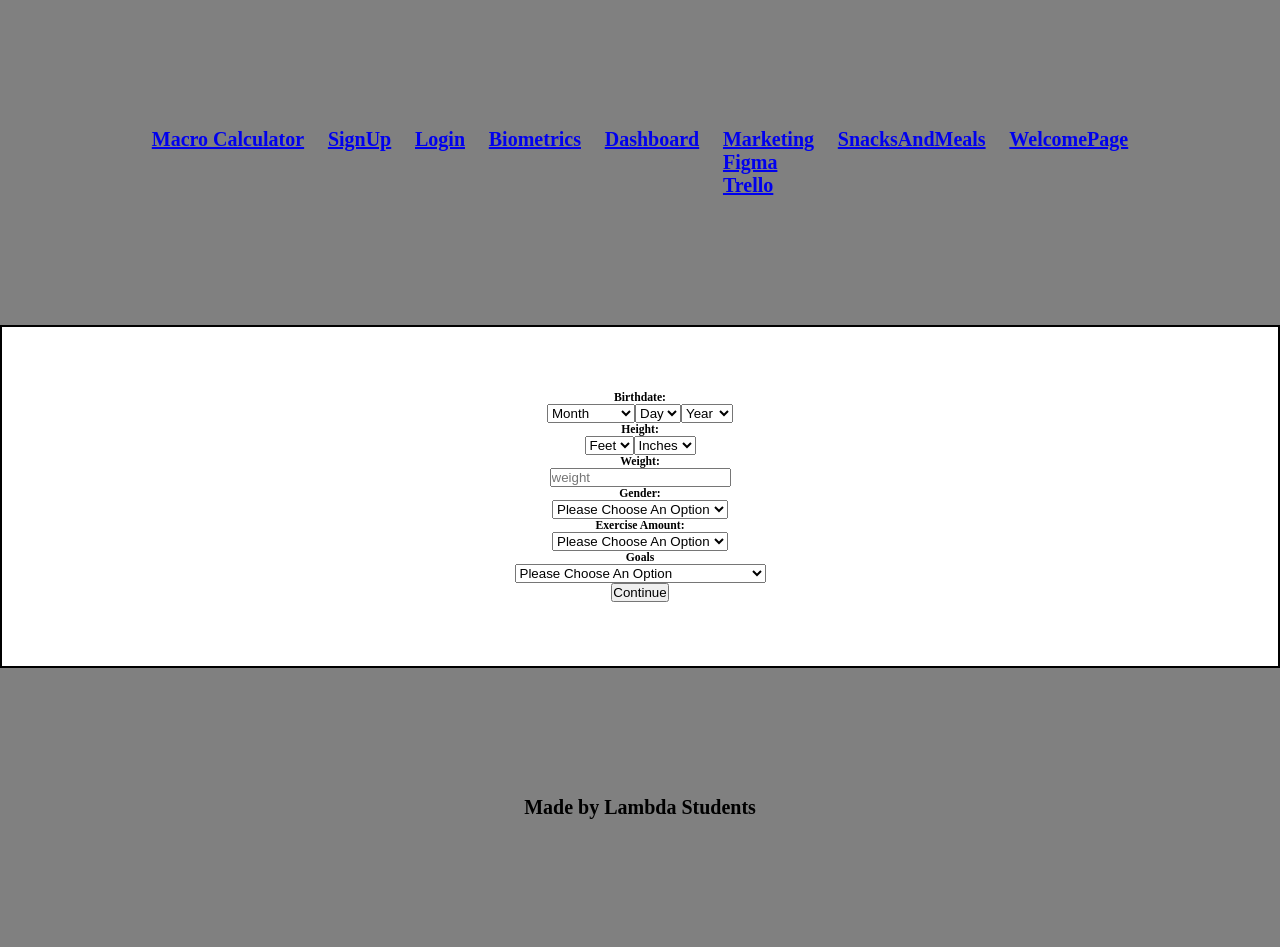
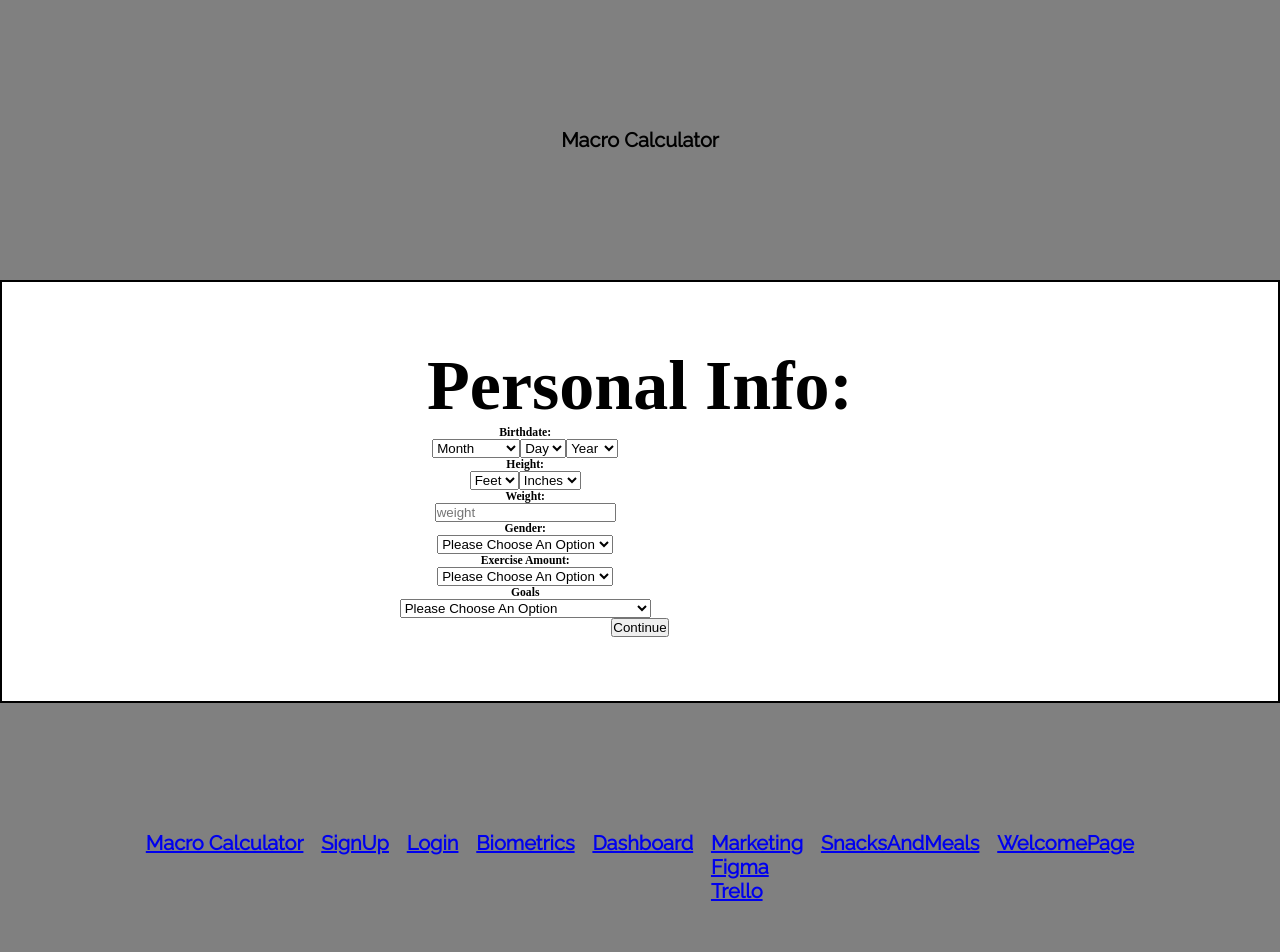
Before and after one commit to prietop97/macro-calculator-react, a React (Create React App) app: page /Biometrics in a window 1280 px wide. Shown: the top 952 px of the page. Built offline with nearby package versions, Linux system fonts and the light colour scheme.

Commit message:
added welcome/snacks and meals page

```diff
--- a/package.json
+++ b/package.json
@@ -11,7 +11,8 @@
     "redux": "^4.0.4",
     "redux-logger": "^3.0.6",
     "redux-thunk": "^2.3.0",
-    "reselect": "^4.0.0"
+    "reselect": "^4.0.0",
+    "styled-components": "^4.4.1"
   },
   "scripts": {
     "start": "react-scripts start",
--- a/public/index.html
+++ b/public/index.html
@@ -5,6 +5,7 @@
     <link rel="icon" href="%PUBLIC_URL%/favicon.ico" />
     <meta name="viewport" content="width=device-width, initial-scale=1" />
     <meta name="theme-color" content="#000000" />
+    <link href="https://fonts.googleapis.com/css?family=Raleway&display=swap" rel="stylesheet">
     <meta
       name="description"
       content="Web site created using create-react-app"
--- a/src/Components/BioForm.js
+++ b/src/Components/BioForm.js
@@ -1,13 +1,45 @@
 import React,{useState} from 'react';
+import styled from 'styled-components';
 // import useForm from '../Utils/useForm';
 import {month, days, year, feets, inches}from './data.js';
+import { Link } from 'react-router-dom';
+
+
+const BioFormContainer = styled.div`
+    h2 {
+    font-size: 7rem;
+    }
+
+    form {
+        display: flex;
+        flex-direction: column;
+        width: 80%;
+
+        .birthdate {
+
+        }
+    }
+`
+
+
+// const Form = styled.form`
+//     overflow: auto;
+//     display: flex;
+//     flex-direction: column;
+
+//     h3 {
+//         font-size: 2rem;
+//     }
+//     `
+
 
 const BioForm = () => {
-    const [formValues,setFormValues] = useState({})
 
     return (
-        <div className= 'login'>
+        <BioFormContainer className= 'login'>
+            <h2>Personal Info:</h2>
             <form>
+                <div className = 'birthdate'>
                     <h3>Birthdate:</h3>
                     <select className = 'month'>
                         <option value="not-accepted">Month</option>
@@ -21,7 +53,8 @@ const BioForm = () => {
                         <option value="not-accepted">Year</option>
                         {year.map((y,index)=>(<option key={index} value={y}>{y}</option>))}
                     </select>
-                <div>
+                </div>
+                <div className = 'height'>
                     <h3>Height: </h3>
                     <select>Ft
                         <option value="not-accepted">Feet</option>
@@ -32,6 +65,7 @@ const BioForm = () => {
                         {inches.map((inch,index)=>(<option key={index} value={inch}>{inch} in</option>))}
                     </select>
                 </div>
+                <div className = 'single-line'>
                     <h3>Weight:</h3>
                     <input type = 'text' placeholder = 'weight'/>
                     <h3>Gender: </h3>
@@ -60,10 +94,11 @@ const BioForm = () => {
                         <option value = 'moderate-gain'>Moderate Weight Gain (10% surplus)</option>
                         <option value = 'aggressive-gain'>Aggressive Weight Gain (15% surplus)</option>
                     </select>
+                </div>
+            </form>
 
-            </form>
             <button className= 'continue' >Continue</button>
-        </div>
+        </BioFormContainer>
 
     )
 
--- a/src/Components/Footer.js
+++ b/src/Components/Footer.js
@@ -5,7 +5,35 @@ export default function Footer() {
   return (
     <header className='ui centered'>
         <div className = 'flexHeader'>
-      <h1 className='ui left'>Made by Lambda Students</h1>
+      <Link to='/'>
+      <h1 className='ui center'>Macro Calculator</h1>
+      </Link>
+      <Link to='/SignUp'>
+      <h1 className='ui left'>SignUp</h1>
+      </Link>
+      <Link to='/Login'>
+      <h1 className='ui left'>Login</h1>
+      </Link>
+      <Link to='/Biometrics'>
+      <h1 className='ui left'>Biometrics</h1>
+      </Link>
+      <Link to='/Dashboard'>
+      <h1 className='ui left'>Dashboard</h1>
+      </Link>
+      <div>
+      <h1>
+      <a href='https://macroculator.github.io/Marketing-page/'>Marketing</a></h1>
+      <h1>
+      <a href='https://www.figma.com/file/LvRxDMLni5Upylszi1gG2G/Macro-Calculator-(1)?node-id=420%3A2280'>Figma</a></h1>
+      <h1>
+      <a href='https://trello.com/b/b0vU37Jp/build-week-project-macro-calculator'>Trello</a></h1>
+      </div>
+      <Link to='/SnacksAndMeals'>
+      <h1 className='ui left'>SnacksAndMeals</h1>
+      </Link>
+      <Link to='/WelcomePage'>
+      <h1 className='ui left'>WelcomePage</h1>
+      </Link>
       </div>
     </header>
   );
--- a/src/Components/Header.js
+++ b/src/Components/Header.js
@@ -5,35 +5,7 @@ export default function Header() {
   return (
     <header className='ui centered'>
         <div className = 'flexHeader'>
-      <Link to='/'>
-      <h1 className='ui center'>Macro Calculator</h1>
-      </Link>
-      <Link to='/SignUp'>
-      <h1 className='ui left'>SignUp</h1>
-      </Link>
-      <Link to='/Login'>
-      <h1 className='ui left'>Login</h1>
-      </Link>
-      <Link to='/Biometrics'>
-      <h1 className='ui left'>Biometrics</h1>
-      </Link>
-      <Link to='/Dashboard'>
-      <h1 className='ui left'>Dashboard</h1>
-      </Link>
-      <div>
-      <h1>
-      <a href='https://macroculator.github.io/Marketing-page/'>Marketing</a></h1>
-      <h1>
-      <a href='https://www.figma.com/file/LvRxDMLni5Upylszi1gG2G/Macro-Calculator-(1)?node-id=420%3A2280'>Figma</a></h1>
-      <h1>
-      <a href='https://trello.com/b/b0vU37Jp/build-week-project-macro-calculator'>Trello</a></h1>
-      </div>
-      <Link to='/SnacksAndMeals'>
-      <h1 className='ui left'>SnacksAndMeals</h1>
-      </Link>
-      <Link to='/WelcomePage'>
-      <h1 className='ui left'>WelcomePage</h1>
-      </Link>
+      <h1>Macro Calculator</h1>
       </div>
     </header>
   );
--- a/src/Components/Login.js
+++ b/src/Components/Login.js
@@ -1,24 +1,36 @@
-import React from 'react';
+import React,{ useState } from 'react';
+import { connect } from "react-redux"
+import { signupFirstStep } from "../Redux/UserState/userActions"
 
 
-const Login = () => {
 
-    return (
+const Login = (props) => {
+    const [formValues,setFormValues] = useState({email: "" , password: ""})
+
+    const handleChange = (e) =>{
+        setFormValues({...formValues , [e.target.name]: e.target.value})
+    }
+
+    const onSubmit = (e) => {
+        e.preventDefault()
+    }
+
+        return (
         <div className= 'login'>
             <h1>Login </h1>
             <form>
-            <h2 className= ''>Username:</h2>
-                <input type = 'text' placeholder = 'name'/>
+            <h2>Username:</h2>
+                <input type = 'email' placeholder = 'Email' value={formValues.email} name="username" onChange={handleChange} />
             </form>
             <form>
-            <h2 className= ''>Password:</h2>
-                <input type = 'text' placeholder = 'name'/>
+            <h2>Password:</h2>
+                <input type = 'password' placeholder = 'Password'value={formValues.password} name="password" onChange={handleChange} />
             </form>
-            <button className= '' >Submit</button>
+            <button>Submit</button>
         </div>
 
     )
 
 }
 
-export default Login;
+export default connect(null,{})(Login)
--- a/src/Components/SignUp.js
+++ b/src/Components/SignUp.js
@@ -1,7 +1,8 @@
-import React from 'react';
+import React,{ useState } from 'react';
 import { Link } from 'react-router-dom';
 
 const SignUp = () => {
+    const [formValues,setFormValues] = useState({name: "" , username: "" , password: ""})
 
     return (
         <div className= 'login'>
--- a/src/Redux/UserState/userActions.js
+++ b/src/Redux/UserState/userActions.js
@@ -19,10 +19,4 @@ export const login = (userInfo) => dispatch => {
         .catch(()=>dispatch({type:LOGIN_FAILED}))
 }
 
-export const signup = (userInfo) => dispatch => {
-    dispatch({SIGN_UP_START})
-    axiosWithAuth()
-        .post("Whatever URL",userInfo)
-        .then(res=>console.log(res.data))
-        .catch(err=>console.log(err.message))
-}
+export const signupFirstStep = (userInfo) => ({SIGN_UP_START})
--- a/src/Redux/UserState/userReducer.js
+++ b/src/Redux/UserState/userReducer.js
@@ -55,8 +55,7 @@ export const userReducer = (state = initialState , {type , payload}) => {
         case SIGN_UP_START:
             return {
                 ...state,
-                isFetching: true,
-                error: null
+                currentUser: payload
         }
         case SIGN_UP_SUCCESS:
             return {
--- a/src/index.css
+++ b/src/index.css
@@ -20,3 +20,11 @@ html{
   border: 2px solid black;
   padding: 5%;
 }
+
+h1 {
+  font-family: 'Raleway', sans-serif;
+}
+
+p {
+  font-family: 'Raleway', sans-serif;
+}
```
Also changed, not shown: 1 other file (tests, documents, lock files or other folders). Lines whose indentation alone changed are shown as unchanged.
